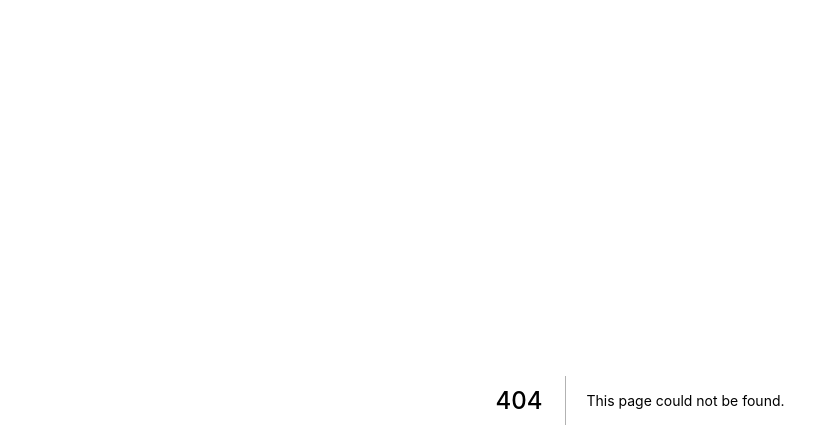
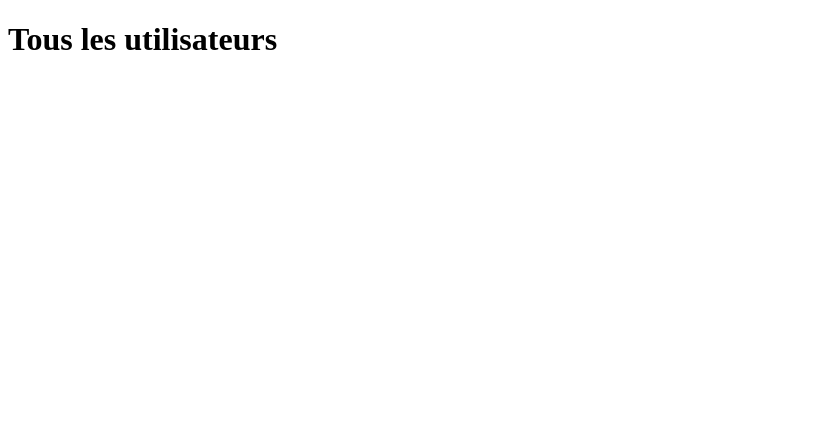
Before and after one commit to omelette-watin/projetjs-blog-front-end, a Next.js app: page /users in a window 1280 px wide. Before the commit this address had no page. Shown: the top 448 px of the page, without its empty margins (0-839 px from the left). Built offline with nearby package versions, Linux system fonts and the light colour scheme.

Commit message:
ÃAdd users route

```diff
--- /dev/null
+++ b/pages/users/index.js
@@ -0,0 +1,9 @@
+function Users() {
+    return (
+        <div>
+            <h1>Tous les utilisateurs</h1>
+        </div>
+    )
+}
+
+export default Users
```
